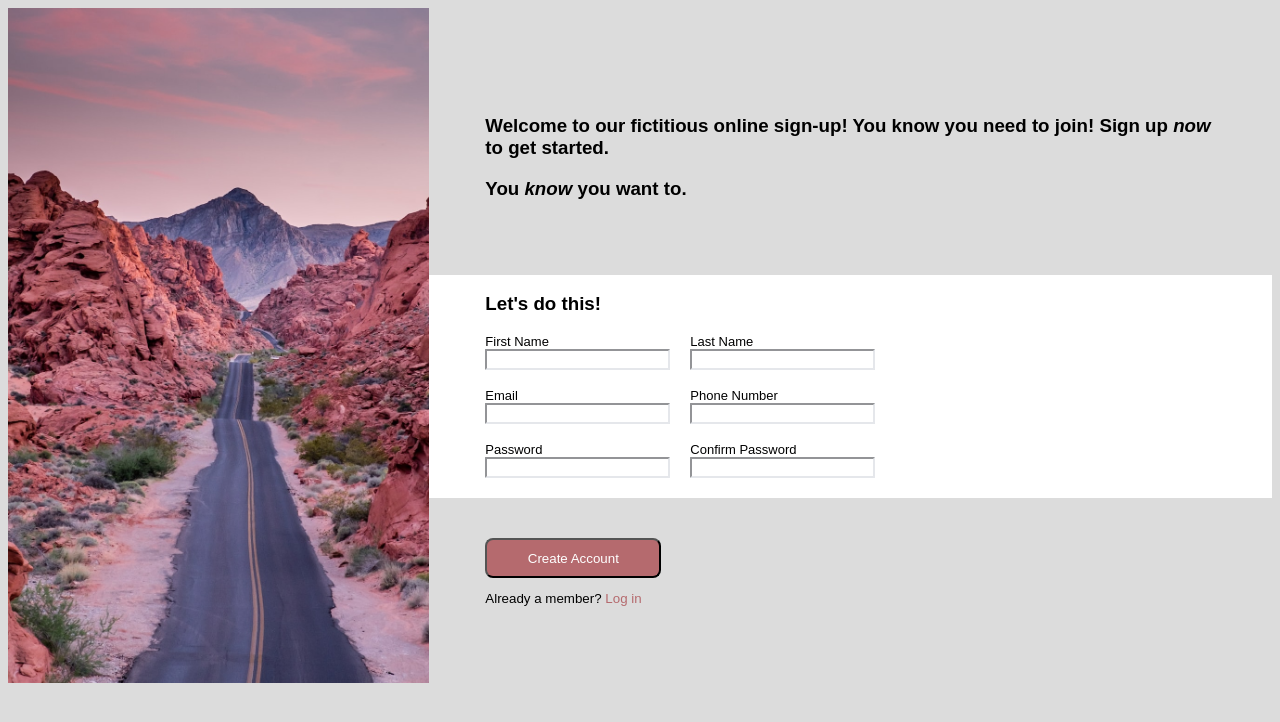
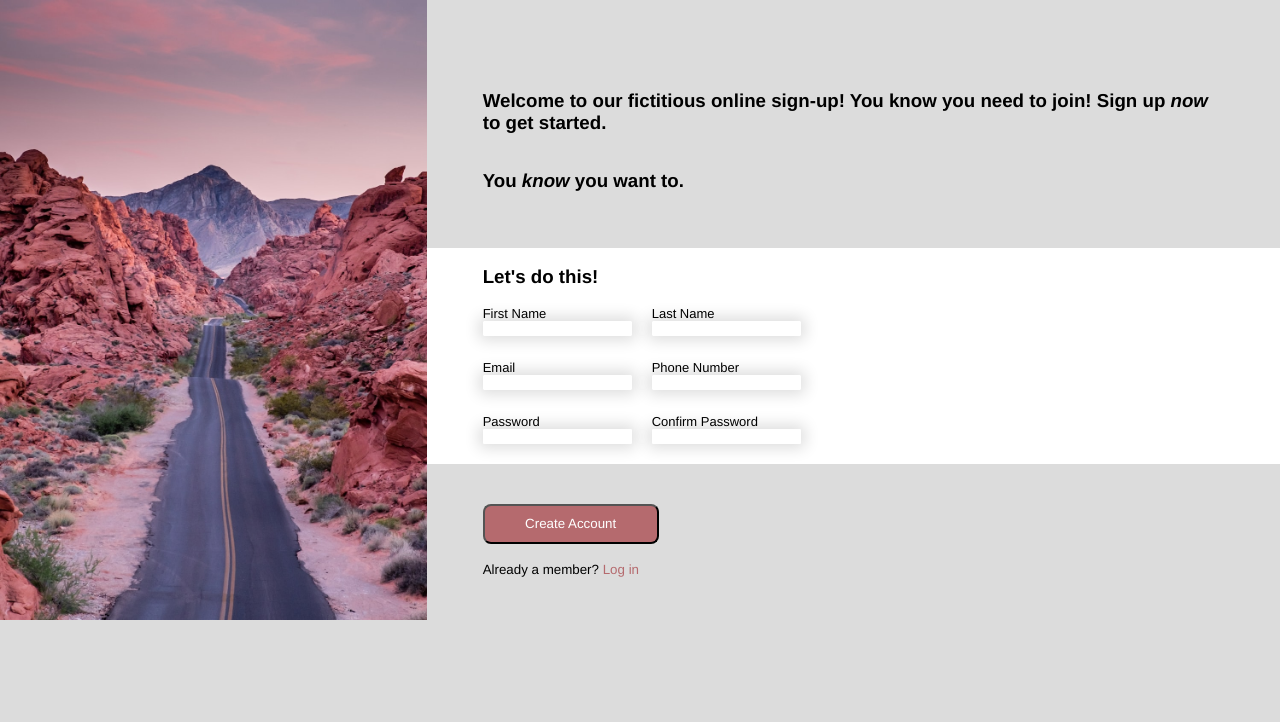
Before and after one commit to drewherald/sign-up-form, a plain HTML site: page index.html in a window 1280 px wide. Drawn offline with Linux system fonts and the light colour scheme.

Commit message:
fixed photo size and cleaned up styling
changed font, removed border on input fields, changed padding

```diff
--- a/index.html
+++ b/index.html
@@ -11,6 +11,7 @@
     <div class="flex-container">
 
         <div class="left-image">
+            <img src="img.jpeg" class="mountain">
         </div>
         <div class="right-side">
             <div class="mini-flex-container">
@@ -19,12 +20,14 @@
                         You know you need to join! Sign up <i>now</i> to
                         get started.
                     </h3>
+                    <br><br>
                     <h3 style="padding-left: 7vh; padding-right: 7vh;">You <i>know</i> you want to.</h3>
                 </div>
 
                 <div class="form">
+                    <br>
                     <h3 style="background-color: white;">Let's do this!</h3>
-
+                    <br>
                     <div style="float:left;margin-right:20px;">
                         <label for="first-name">First Name</label>
                         <input type="text" id="first-name" name="first-name">
@@ -63,7 +66,7 @@
 
                 <div class="bottom">
                     <button type="submit">Create Account</button>
-                    <br>
+                    <br><br>
                     <p>Already a member? <a href="">Log in</a></p>
                 </div>
 
--- a/style.css
+++ b/style.css
@@ -1,19 +1,26 @@
 *{
-    font-family: Arial, Helvetica, sans-serif;
+    font-family: Helvetica, Arial, sans-serif;
     background-color: gainsboro;
+    box-sizing: border-box;
+    margin: 0;
+    padding: 0;
 }
 
 .flex-container{
     display: flex;
+    align-items: stretch;
 }
 
 .left-image{
     flex: 1 1 0;
-    background-image: url("img.jpeg");
-    -webkit-background-size: cover;
-    -moz-background-size: cover;
-    -o-background-size: cover;
-    background-size: cover;
+    display: grid;
+    height: 100%;
+}
+
+.mountain{
+    max-width: 100%;
+    max-height: 100vh;
+    margin: auto;
 }
 
 .right-side{
@@ -86,4 +93,7 @@ a{
 
 input{
     border-radius: 1px;
+    box-shadow:0 0 15px 4px gainsboro;
+    border: 0;
+    background-color: white;
 }
```
Also changed, not shown: Norse-Bold.otf (added).
